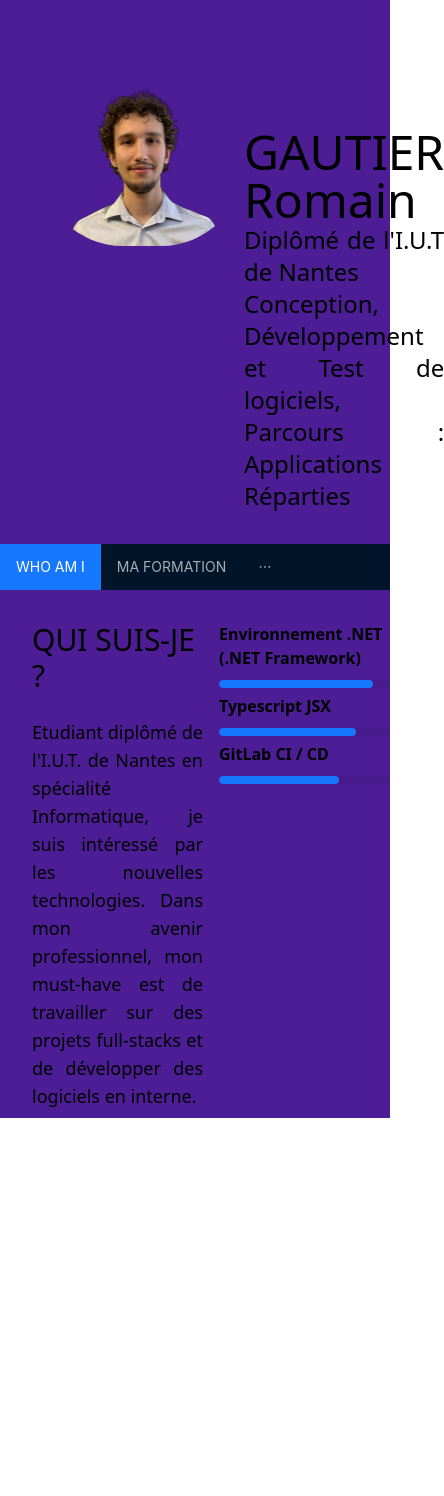
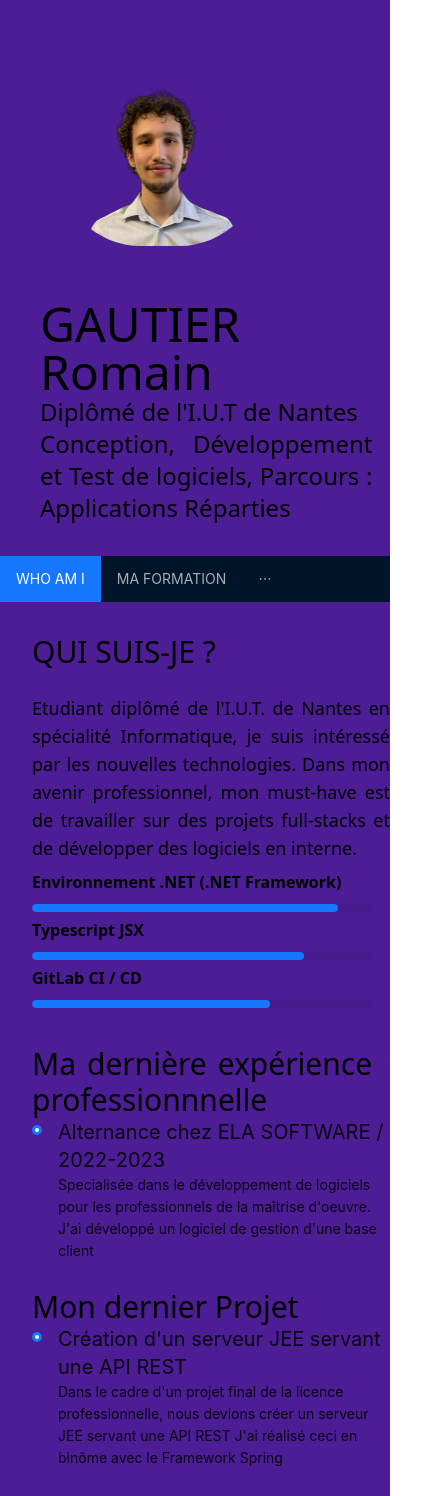
Before and after one commit to Romain-gdev/WebSite, a React (Vite) app: page /website/whoami in a window 390 px wide. Shown: the whole page, 444 px wide, since content can reach past the window. Before the commit the page ends 1118 px from the top, so only its background shows below. Built offline with nearby package versions, Linux system fonts and the light colour scheme.

Commit message:
responsive + 1ere section

```diff
--- a/index.html
+++ b/index.html
@@ -1,10 +1,15 @@
 <!doctype html>
-<html lang="en" class="dark">
+<html lang="en" class="">
   <head>
     <meta name="author" content="GAUTIER Romain"/>
     <meta charset="UTF-8" />
     <meta name="viewport" content="width=device-width, initial-scale=1.0" />
     <title>GAUTIER Romain</title>
+    <style>
+        .no-scrollbar::-webkit-scrollbar {
+            display: none;
+        }
+    </style>
   </head>
   <body>
     <div id="root"></div>
--- a/src/App.jsx
+++ b/src/App.jsx
@@ -2,14 +2,13 @@ import { Link, Outlet } from 'react-router-dom';
 import { Layout, Menu } from 'antd';
 import { Identity } from './components/Identity'
 import { MainMenu } from './components/MainMenu'
-
 import './style/App.css';
 
 const { Header, Footer } = Layout;
 
 export function App() {
   return (
-    <div className='bg-violet-900'>
+    <div className='bg-violet-900 min-h-screen min-w-screen no-scrollbar'>
       <Identity />
       <div className='pt-8'>
         <MainMenu />
--- a/src/components/Identity.tsx
+++ b/src/components/Identity.tsx
@@ -5,16 +5,16 @@ import Photo from "../assets/photo-identity.png";
 export function Identity(): JSX.Element {
 
     return (
-        <div className="h-full w-full pl-10">
-            <div className="pt-20 flex flex-row">
-                <div className="">
-                    <Image src={Photo} preview={false} className="rounded-full" width={204} height={166} />
+        <div className="pl-10">
+            <div className="pt-20 flex flex-col md:flex-row">
+                <div className="md:w-1/4 ml-[5%]">
+                    <Image srcSet={Photo} preview={false} className="rounded-full" width={204} height={166} />
                 </div>
-                <div className="text-justify">
+                <div className="text-justify md:w-3/4 mr-[5%]">
                     <br />
                     <br />
                     <span className="text-5xl">GAUTIER Romain<br /></span>
-                    <span className="text-2xl   ">Diplômé de l'I.U.T de Nantes <br /> Conception, Développement et Test de logiciels, Parcours : Applications Réparties</span>
+                    <span className="text-2xl">Diplômé de l'I.U.T de Nantes <br /> Conception, Développement et Test de logiciels, Parcours : Applications Réparties</span>
                 </div>
             </div>
         </div>
--- a/src/components/whoami/Interests.tsx
+++ /dev/null
@@ -1,7 +0,0 @@
-import React from "react"
-
-
-export function Interests() : JSX.Element {
-
-    return <div></div>
-}
--- /dev/null
+++ b/src/components/whoami/LastInfos.tsx
@@ -0,0 +1,35 @@
+import { Steps, Timeline } from "antd"
+import React from "react"
+
+
+export function LastInfos(): JSX.Element {
+
+    return (
+        <>
+            <div className="ml-8 mt-8 overflow-hidden grid grid-cols-1 gap-x-4 lg:grid lg:grid-cols-2 lg:gap-x-4">
+                <div className="col-span-1 md:col-span-1">
+                    <div className="text-3xl text-justify mr-[5%]">Ma dernière expérience professionnnelle</div>
+                    <Timeline className="mt-[2%]"
+                        items={[{
+                            children: <div>
+                                <span className="text-xl">Alternance chez ELA SOFTWARE / 2022-2023<br /></span>
+                                <span> Specialisée dans le développement de logiciels pour les professionnels de la maîtrise d'oeuvre.
+                                    J'ai développé un logiciel de gestion d'une base client</span></div>
+                        }]} />
+                </div>
+                <div className="col-span-1 md:col-span-1">
+                    <div className="text-3xl text-justify">Mon dernier Projet</div>
+                    <Timeline className="mt-[2%]"
+                        items={[{
+                            children: <div>
+                                <span className="text-xl">Création d'un serveur JEE servant une API REST<br /></span>
+                                <span>Dans le cadre d'un projet final de la licence professionnelle, nous devions créer un serveur JEE servant une API REST
+                                    J'ai réalisé ceci en binôme avec le Framework Spring
+                                </span>
+                            </div>
+                        }]} />
+                </div>
+            </div>
+
+        </>)
+}
--- a/src/components/whoami/Skills.tsx
+++ b/src/components/whoami/Skills.tsx
@@ -4,7 +4,7 @@ import React from "react"
 
 export function Skills(): JSX.Element {
 
-    return <div className="">
+    return <div className="mr-[5%]">
         <span className="font-semibold">Environnement .NET (.NET Framework)</span>
         <Progress percent={90} showInfo={false} type={"line"} format={(number, percent) => "Done"} />
         <span className="font-semibold">Typescript JSX </span>
--- a/src/components/whoami/WhoAmI.tsx
+++ b/src/components/whoami/WhoAmI.tsx
@@ -1,15 +1,23 @@
 import React from "react";
 import { FirstSection } from "./FirstSection";
 import { Skills } from "./Skills";
+import { LastInfos } from "./LastInfos";
 
 
 export function WhoAmI(): JSX.Element {
 
 
     return (<>
-        <div className="ml-8 mt-8 grid grid-cols-2 gap-4">
-            <FirstSection />
-            <Skills />
+        <div className="ml-8 mt-8 overflow-hidden grid grid-cols-1 gap-x-4 lg:grid lg:grid-cols-2 md:gap-x-4">
+            <div className="col-span-1 md:col-span-1">
+                <FirstSection />
+            </div>
+            <div className="col-span-1 md:col-span-1">
+                <Skills />
+            </div>
+        </div>
+        <div>
+            <LastInfos />
         </div>
     </>)
 }
--- a/src/style/App.css
+++ b/src/style/App.css
@@ -1,3 +1,18 @@
 @tailwind base;
 @tailwind components;
 @tailwind utilities;
+
+@layer utilities {
+    @variants responsive {
+      /* Hide scrollbar for Chrome, Safari and Opera */
+      .no-scrollbar::-webkit-scrollbar {
+          display: none;
+      }
+
+      /* Hide scrollbar for IE, Edge and Firefox */
+      .no-scrollbar {
+          -ms-overflow-style: none;  /* IE and Edge */
+          scrollbar-width: none;  /* Firefox */
+      }
+    }
+  }
--- a/src/style/index.css
+++ b/src/style/index.css
@@ -0,0 +1,18 @@
+@tailwind base;
+@tailwind components;
+@tailwind utilities;
+
+@layer utilities {
+    @variants responsive {
+      /* Hide scrollbar for Chrome, Safari and Opera */
+      .no-scrollbar::-webkit-scrollbar {
+          display: none;
+      }
+
+      /* Hide scrollbar for IE, Edge and Firefox */
+      .no-scrollbar {
+          -ms-overflow-style: none;  /* IE and Edge */
+          scrollbar-width: none;  /* Firefox */
+      }
+    }
+  }
```
